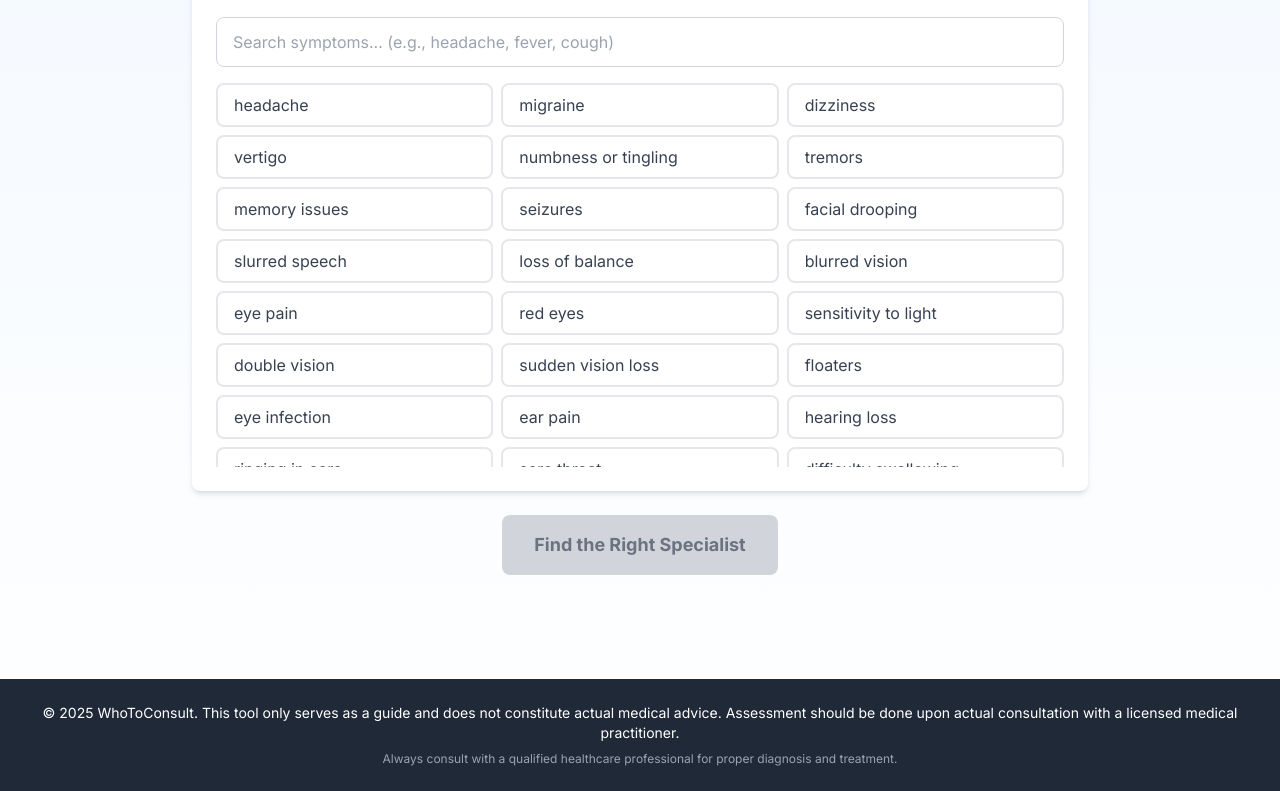
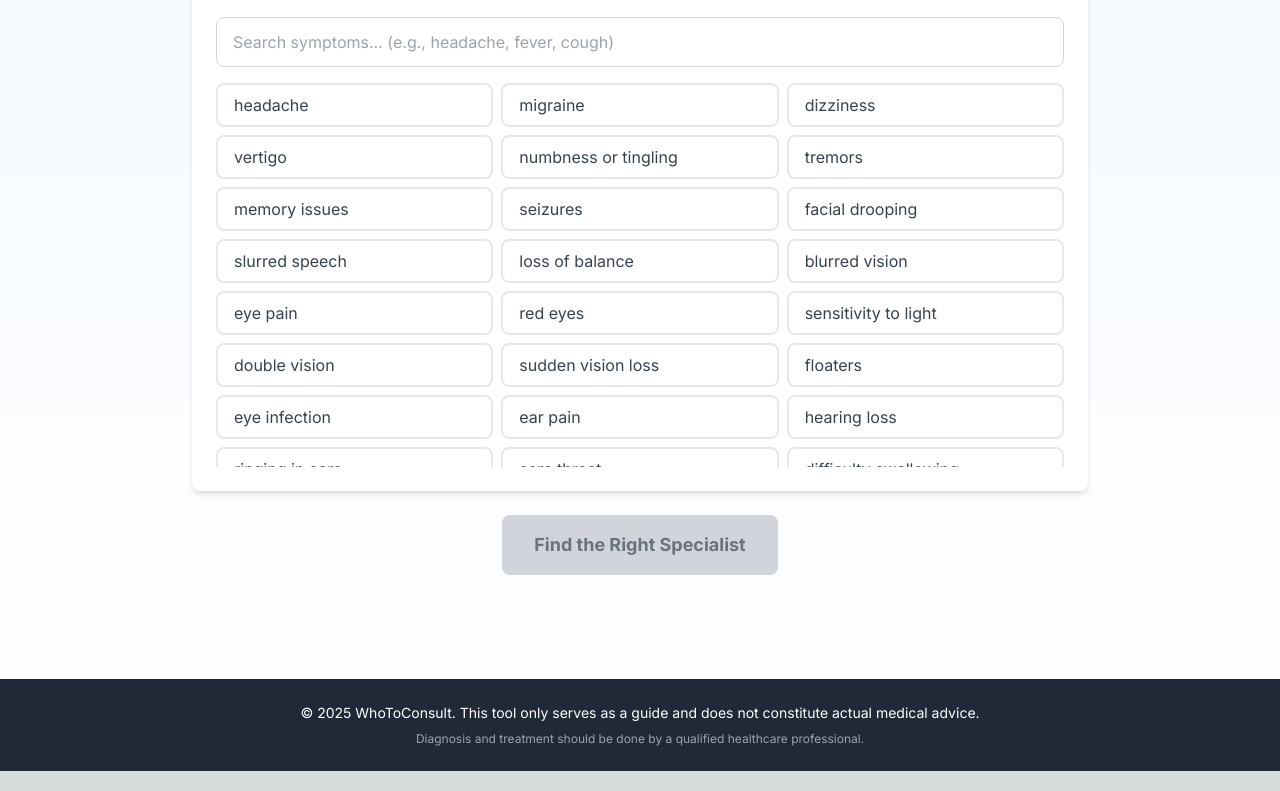
Before and after one commit to vinniealip/whotoconsult, a Next.js app: page / in a window 1280 px wide. Shown: the part 503-1294 px from the top of the page. Built offline with nearby package versions, Linux system fonts and the light colour scheme.

Commit message:
Update page.js

```diff
--- a/app/page.js
+++ b/app/page.js
@@ -249,10 +249,9 @@ export default function Home() {
         <div className="container mx-auto px-4 text-center">
           <p className="text-sm">
             © 2025 WhoToConsult. This tool only serves as a guide and does not constitute actual medical advice.
-        Assessment should be done upon actual consultation with a licensed medical practitioner.
           </p>
           <p className="text-xs mt-2 text-gray-400">
-            Always consult with a qualified healthcare professional for proper diagnosis and treatment.
+            Diagnosis and treatment should be done by a qualified healthcare professional.
           </p>
         </div>
       </footer>
```
